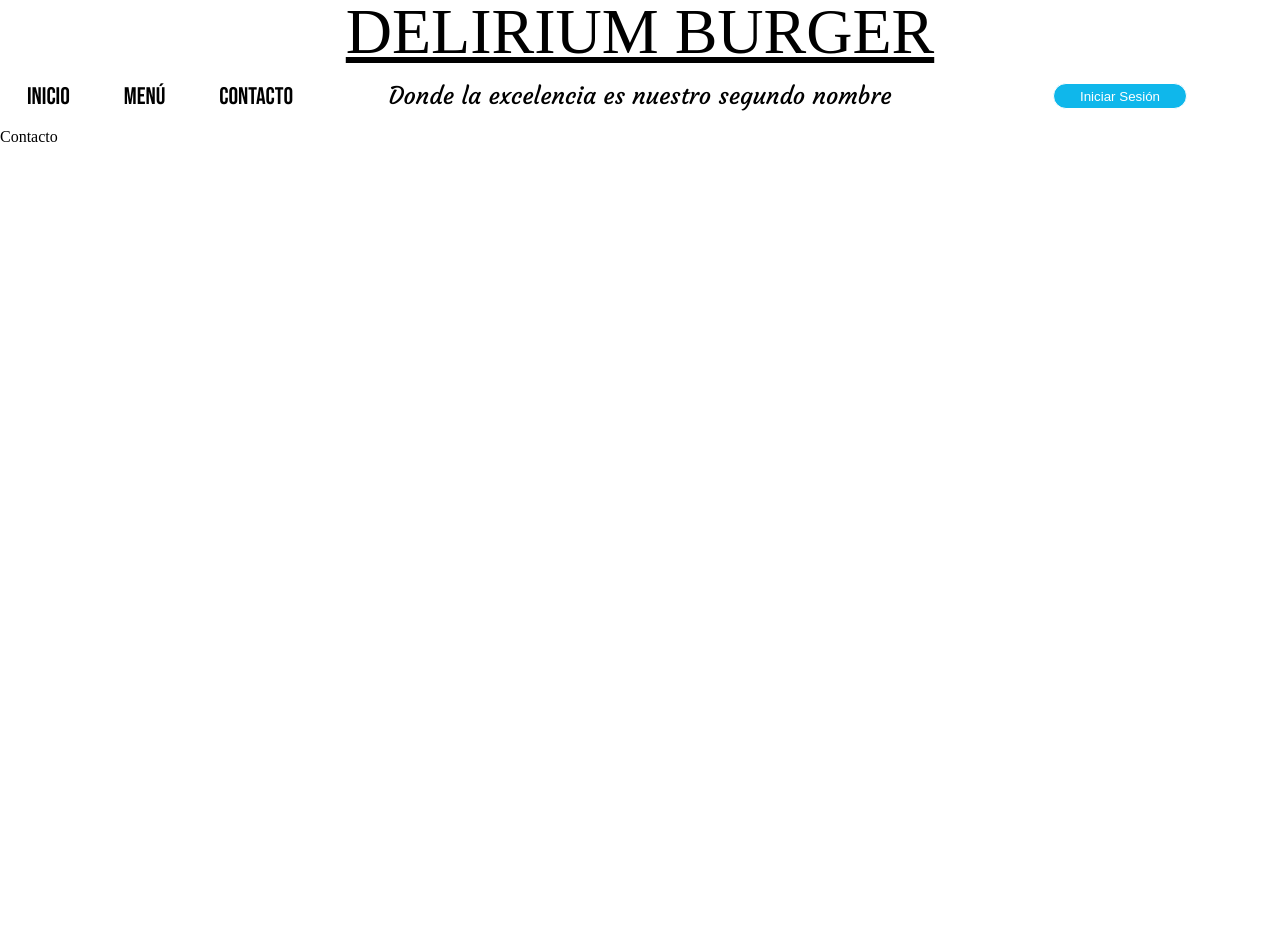
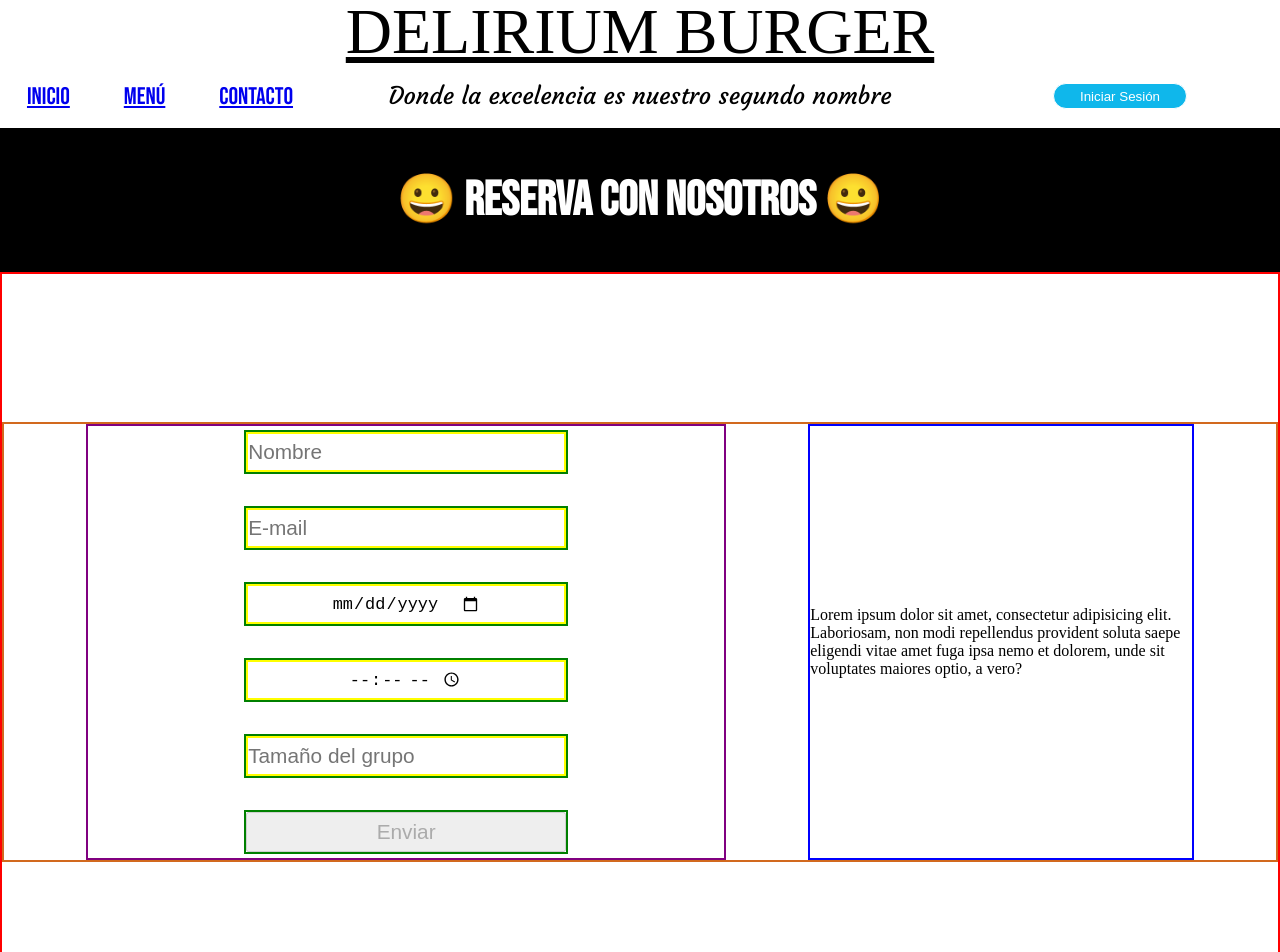
Before and after one commit to Molerog/Restaurante-react, a React (Create React App) app: page /Contact in a window 1280 px wide. Shown: the top 952 px of the page. Built offline with nearby package versions, Linux system fonts and the light colour scheme; a web font is replaced by a local one.

Commit message:
maquetando formulario

```diff
--- a/src/App.jsx
+++ b/src/App.jsx
@@ -5,7 +5,24 @@ import Contacto from "./Components/Contacto/Contacto";
 import Header from "./Components/Header/Header";
 import Home from "./Components/Home/Home";
 
-const datos = ["INICIO", "MENÚ", "CONTACTO"];
+const datos = [
+  {
+  id: 1,
+  name: "INICIO",
+  url: "/"
+  },
+  {
+  id: 2,
+  name: "MENÚ",
+  url: "/menu"
+  },
+  {
+  id: 3,
+  name:"CONTACTO",
+  url: "/contact"
+  }
+]
+;
 const platos = [
   {
     id: 1,
@@ -49,7 +66,7 @@ function App() {
       </div>
         <div className="Home">
       <Routes>
-          <Route path = '/Home' element = {<Home  plato={platos}/>}/>
+          <Route path = '/Menu' element = {<Home  plato={platos}/>}/>
           <Route path = '/Contact' element = {<Contacto/>}/>
       </Routes>
         </div>
--- a/src/Components/Contacto/Contacto.css
+++ b/src/Components/Contacto/Contacto.css
@@ -0,0 +1,61 @@
+@import url('https://fonts.googleapis.com/css2?family=Oleo+Script&display=swap');
+
+.BodyContainer{
+    display:flex;
+    justify-content: center;
+    align-items: center;
+    min-height: 92vh;
+    border:2px solid red;
+}
+
+.Message{
+    display: flex;
+    justify-content: center;
+}
+
+.FormTextContainer{
+    display:flex;
+    justify-content: space-evenly;
+    border: 2px solid chocolate;
+}
+
+.FormContainer{
+    display:flex;
+    flex-direction: column;
+    justify-content: center;
+    border: 1px solid black;
+    align-items: center;
+    gap:2em;
+    border:2px solid purple;
+    height: 54vh;
+    flex-basis:50%;
+}
+
+.TextContainer{
+    display:flex;
+    align-items: center;
+    border:2px solid blue;
+    height: 54vh;
+    flex-basis: 30%;
+}
+
+.FormContainer div{
+    display:flex;
+    justify-content: center;
+    border: 2px solid green;
+    width:20em;
+    height: 5vh;
+}
+
+.FormContainer div input{
+    display:flex;
+    justify-content: center;
+    border:2px solid yellow;
+    flex:1;
+    font-size: 1.3em;
+}
+
+.button{
+    flex:1;
+    font-size:1.3em;
+}
--- a/src/Components/Contacto/Contacto.jsx
+++ b/src/Components/Contacto/Contacto.jsx
@@ -1,9 +1,131 @@
-
+import "./Contacto.css";
+import React, { useState } from "react";
+import { useNavigate } from "react-router-dom";
 
 const Contacto = () => {
+  let users = JSON.parse(localStorage.getItem("USUARIOS")) || [];
+
+  const saveData = () => {
+    users.push(data);
+    localStorage.setItem("USUARIOS", JSON.stringify(users));
+  };
+
+  const [data, setData] = useState({
+    username: "",
+    email: "",
+  });
+  const [btnDisabled, setBtnDisabled] = useState(true);
+  const [message, setMessage] = useState("");
+  let navigate = useNavigate();
+
+  const initialState = {
+    username: "",
+    email: "",
+  };
+
+  const clearState = () => {
+    setData({ ...initialState });
+  };
+
+  const handleInputChange = (event) => {
+    if (data.username.length < 3) {
+      setMessage("El nombre debe contener como mínimo 3 letras");
+      setBtnDisabled(true);
+    } else {
+      setMessage(null);
+      setBtnDisabled(false);
+    }
+    console.log(event.target.name);
+    console.log(event.target.value);
+    setData({
+      ...data,
+      [event.target.name]: event.target.value,
+    });
+  };
+  const handleSubmit = (e) => {
+    e.preventDefault();
+    console.log("se lanza el formulario", data);
+    saveData();
+    clearState();
+    setMessage("formulario enviado con éxito");
+    setTimeout(() => {
+      navigate("/Home");
+    }, 3000);
+  };
   return (
-    <div>Contacto</div>
-  )
-}
+    <>
+      <div className="Title">
+        <h2> &#128512; RESERVA CON NOSOTROS &#128512;</h2>
+      </div>
+      <section className="BodyContainer">
+        <div className="FormTextContainer">
+          <form className="FormContainer" onSubmit={handleSubmit}>
+            <div className="InputName">
+              <input
+                className="test"
+                type="text"
+                name="username"
+                placeholder="Nombre"
+                onChange={handleInputChange}
+                value={data.username}
+              />
+            </div>
+            <div className="InputMail">
+              <input
+                type="text"
+                name="email"
+                placeholder="E-mail"
+                onChange={handleInputChange}
+                value={data.email}
+              />
+            </div>
+            <div className="InputDate">
+              <input
+                type="date"
+                name="date"
+                placeholder="Date"
+                onChange={handleInputChange}
+                value={data.date}
+              />
+            </div>
+            <div className="InputTime" data-for="time">
+              <input
+                type="time"
+                name="time"
+                placeholder="Time"
+                onChange={handleInputChange}
+                value={data.time}
+              />
+            </div>
+            <div className="InputParty">
+              <input
+                type="text"
+                name="party"
+                placeholder="Tamaño del grupo"
+                onChange={handleInputChange}
+                value={data.party}
+              />
+            </div>
+            <div className="ButtonContainer">
+              <button className="button" type="submit" disabled={btnDisabled}>
+                Enviar
+              </button>
+            </div>
+          </form>
+          <div className="TextContainer">
+            <p>
+              {" "}
+              Lorem ipsum dolor sit amet, consectetur adipisicing elit.
+              Laboriosam, non modi repellendus provident soluta saepe eligendi
+              vitae amet fuga ipsa nemo et dolorem, unde sit voluptates maiores
+              optio, a vero?
+            </p>
+          </div>
+        </div>
+      </section>
+      <div className="Message">{message}</div>
+    </>
+  );
+};
 
-export default Contacto
+export default Contacto;
--- a/src/Components/Header/Header.jsx
+++ b/src/Components/Header/Header.jsx
@@ -1,8 +1,9 @@
 import "./Header.css";
+import {Link} from 'react-router-dom'
 
 const Header = ({ datos }) => {
-  const dato = datos.map((elemento, i )=> {
-    return <span key = {i}>{elemento}</span>
+  const dato = datos.map(elemento=> {
+    return <Link to={elemento.url} key={elemento.id}>{elemento.name}</Link>
   });
   return (
     <>
```
